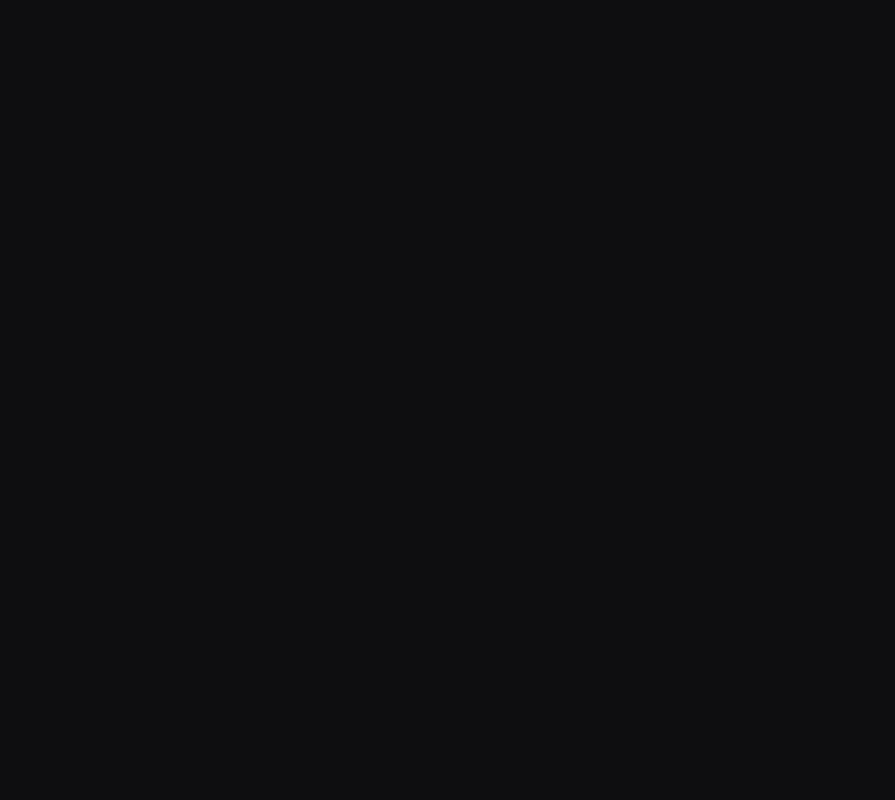
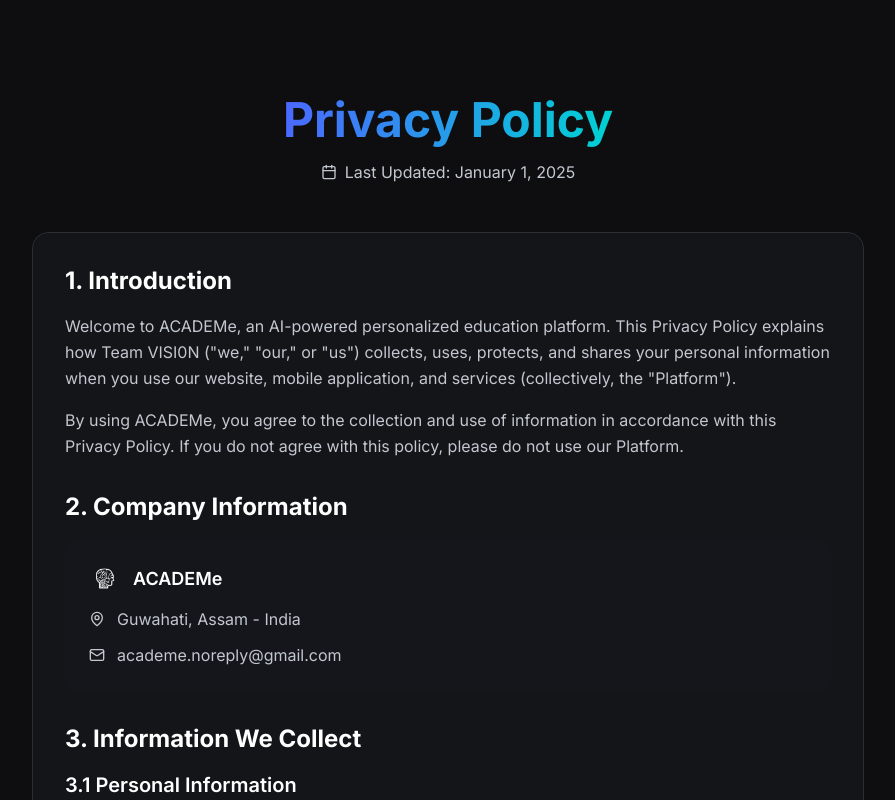
Before and after one commit to ACADEMe-AI/ACADEMe-Website, a React (Vite) app: page /Privacy in a window 1280 px wide. Before the commit this address had no page. Shown: the top 800 px of the page, without its empty margins (192-1087 px from the left). Built offline with nearby package versions, Linux system fonts and the light colour scheme.

Commit message:
url changes

```diff
--- a/src/App.tsx
+++ b/src/App.tsx
@@ -8,6 +8,7 @@ function App() {
     <Router>
       <Routes>
         <Route path="/" element={<HomePage />} />
+        <Route path="/Privacy" element={<PrivacyPolicy />} />
         <Route path="/privacy-policy" element={<PrivacyPolicy />} />
         <Route path="/delete" element={<DeleteData />} />
       </Routes>
--- a/src/pages/DeleteDataPage.tsx
+++ b/src/pages/DeleteDataPage.tsx
@@ -50,10 +50,10 @@ const DeleteData = () => {
           </div>
 
           {/* Email Contact Box */}
-          <div className="bg-surface/30 border border-border rounded-xl p-8 text-center mb-8">
-            <div className="flex items-center justify-center space-x-3 mb-4">
-              <Mail className="w-6 h-6 text-primary" />
-              <span className="text-2xl font-bold text-text-primary">
+          <div className="bg-surface/30 border border-border rounded-xl p-4 sm:p-8 text-center mb-8">
+            <div className="flex flex-col sm:flex-row items-center justify-center space-y-2 sm:space-y-0 sm:space-x-3 mb-4">
+              <Mail className="w-6 h-6 text-primary flex-shrink-0" />
+              <span className="text-lg sm:text-xl lg:text-2xl font-bold text-text-primary break-all sm:break-normal">
                 academe.noreply@gmail.com
               </span>
             </div>
@@ -64,10 +64,10 @@ const DeleteData = () => {
                   "mailto:academe.noreply@gmail.com?subject=Data Deletion Request - ACADEMe Account&body=Hello ACADEMe Team,%0A%0AI would like to request the deletion of my personal data from your platform.%0A%0AAccount Details:%0A- Name: [Your Name]%0A- Email: [Your Email]%0A- Reason for deletion: [Optional]%0A%0APlease confirm once my data has been deleted.%0A%0AThank you."
                 )
               }
-              className="bg-primary hover:bg-primary/90 text-white px-8 py-4 rounded-xl transition-all duration-300 transform hover:scale-105 font-semibold shadow-lg hover:shadow-primary/25 inline-flex items-center space-x-2"
+              className="bg-primary hover:bg-primary/90 text-white px-4 sm:px-8 py-3 sm:py-4 rounded-xl transition-all duration-300 transform hover:scale-105 font-semibold shadow-lg hover:shadow-primary/25 inline-flex items-center space-x-2 text-sm sm:text-base"
             >
-              <Mail className="w-5 h-5" />
-              <span>Send Deletion Request Email</span>
+              <Mail className="w-4 h-4 sm:w-5 sm:h-5" />
+              <span className="whitespace-nowrap">Send Deletion Request</span>
             </button>
           </div>
 
--- a/src/pages/PrivacyPolicyPage.tsx
+++ b/src/pages/PrivacyPolicyPage.tsx
@@ -62,8 +62,10 @@ const PrivacyPolicy = () => {
                 <span>Guwahati, Assam - India</span>
               </div>
               <div className="flex items-center space-x-3 text-text-secondary">
-                <Mail className="w-4 h-4" />
-                <span>academe.noreply@gmail.com</span>
+                <Mail className="w-4 h-4 flex-shrink-0" />
+                <span className="break-all sm:break-normal">
+                  academe.noreply@gmail.com
+                </span>
               </div>
             </div>
           </section>
@@ -329,8 +331,11 @@ const PrivacyPolicy = () => {
 
             <div className="mt-6 p-4 bg-primary/10 border border-primary/30 rounded-xl">
               <p className="text-text-primary">
-                <strong>To exercise your rights:</strong> Please contact us at
-                academe.noreply@gmail.com or visit our
+                <strong>To exercise your rights:</strong> Please contact us at{" "}
+                <span className="break-all sm:break-normal">
+                  academe.noreply@gmail.com
+                </span>{" "}
+                or visit our
                 <Link
                   to="/delete"
                   className="text-primary hover:underline ml-1"
@@ -434,8 +439,10 @@ const PrivacyPolicy = () => {
             </p>
             <div className="bg-surface/30 rounded-xl p-6 space-y-3">
               <div className="flex items-center space-x-3 text-text-secondary">
-                <Mail className="w-5 h-5 text-primary" />
-                <span>Email: academe.noreply@gmail.com</span>
+                <Mail className="w-5 h-5 text-primary flex-shrink-0" />
+                <span className="break-all sm:break-normal">
+                  Email: academe.noreply@gmail.com
+                </span>
               </div>
               <div className="flex items-center space-x-3 text-text-secondary">
                 <MapPin className="w-5 h-5 text-primary" />
```
